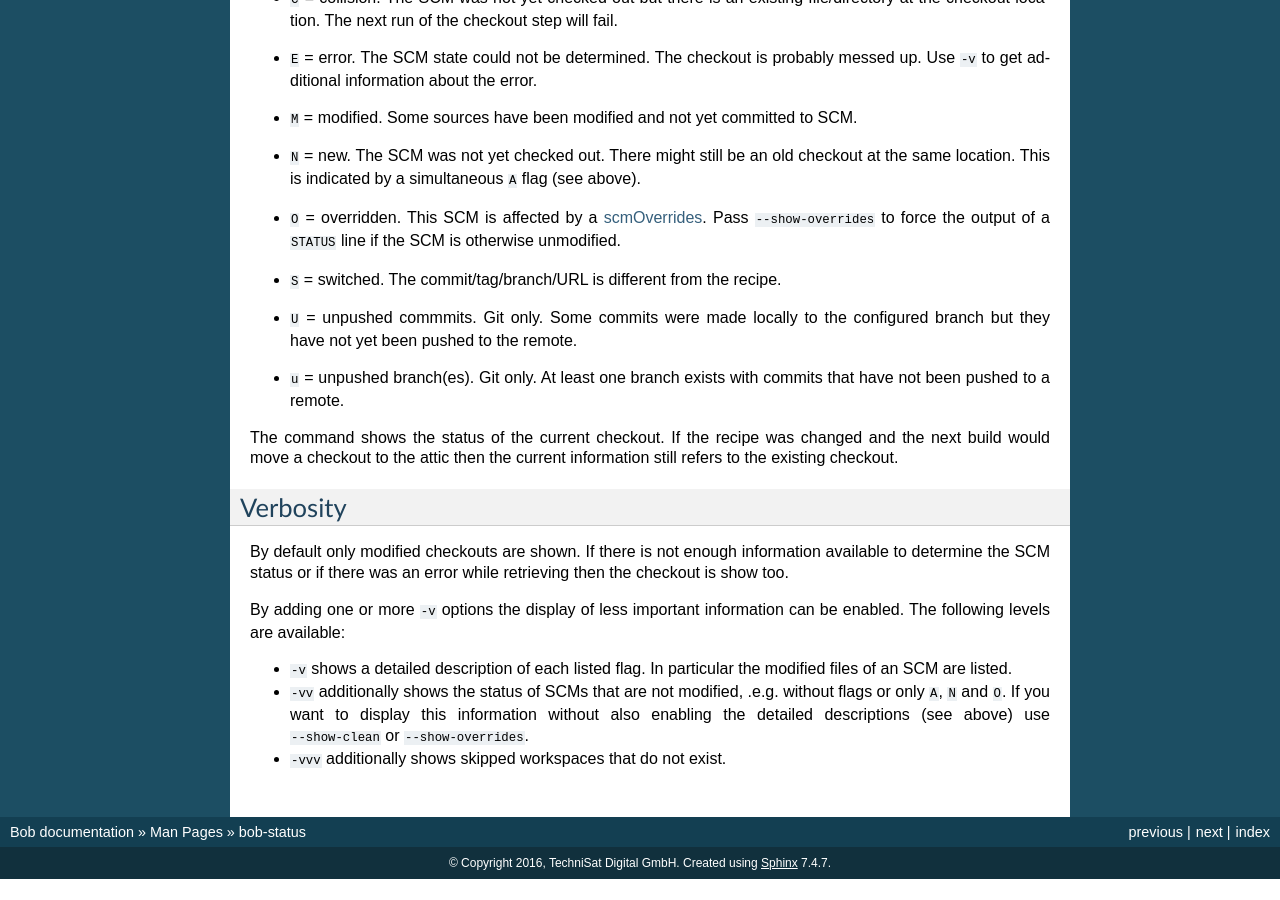
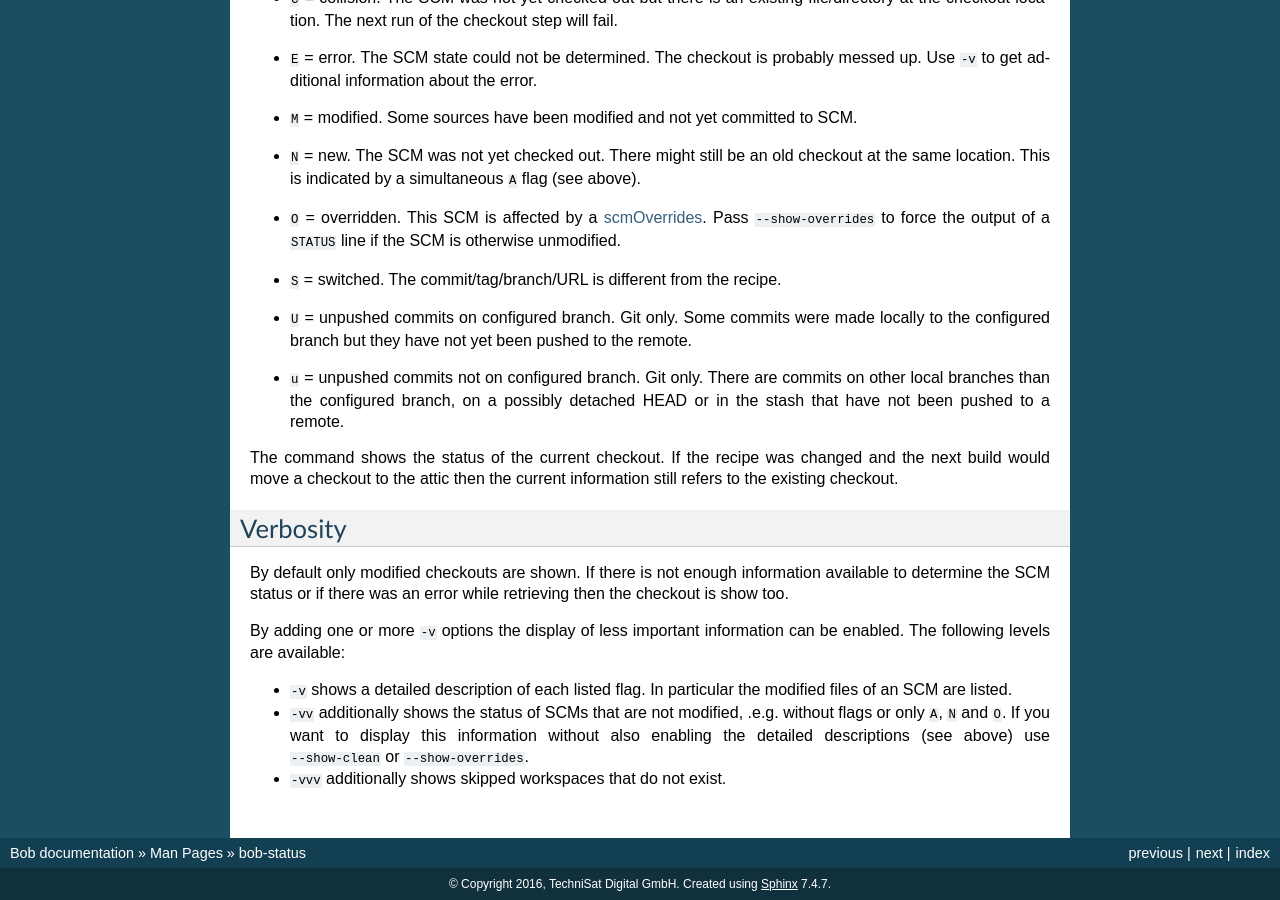
Before and after one commit to BobBuildTool/bob, a Sphinx documentation site: the page built from doc/manpages/bob-status.rst, in a window 1280 px wide and 900 px high, scrolled down 1923 px. Built offline with Sphinx 7.4.7, drawn with Linux system fonts in a browser that asks for light colours; formulas are drawn with MathJax 3; the version number could not be read and is left out; before the commit the page ends 2802 px from its top, so only the background shows below that.

Commit message:
scm: update manpage

```diff
--- a/doc/manpages/bob-status.rst
+++ b/doc/manpages/bob-status.rst
@@ -118,10 +118,11 @@ Status codes can be interpreted as follows:
   :ref:`configuration-config-scmOverrides`. Pass ``--show-overrides`` to force
   the output of a ``STATUS`` line if the SCM is otherwise unmodified.
 - ``S`` = switched. The commit/tag/branch/URL is different from the recipe.
-- ``U`` = unpushed commmits. Git only. Some commits were made locally to the
-  configured branch but they have not yet been pushed to the remote.
-- ``u`` = unpushed branch(es). Git only. At least one branch exists with commits
-  that have not been pushed to a remote.
+- ``U`` = unpushed commits on configured branch. Git only. Some commits were made
+  locally to the configured branch but they have not yet been pushed to the remote.
+- ``u`` = unpushed commits not on configured branch. Git only. There are commits
+  on other local branches than the configured branch, on a possibly detached HEAD
+  or in the stash that have not been pushed to a remote.
 
 The command shows the status of the current checkout. If the recipe was changed and
 the next build would move a checkout to the attic then the current information still
```
